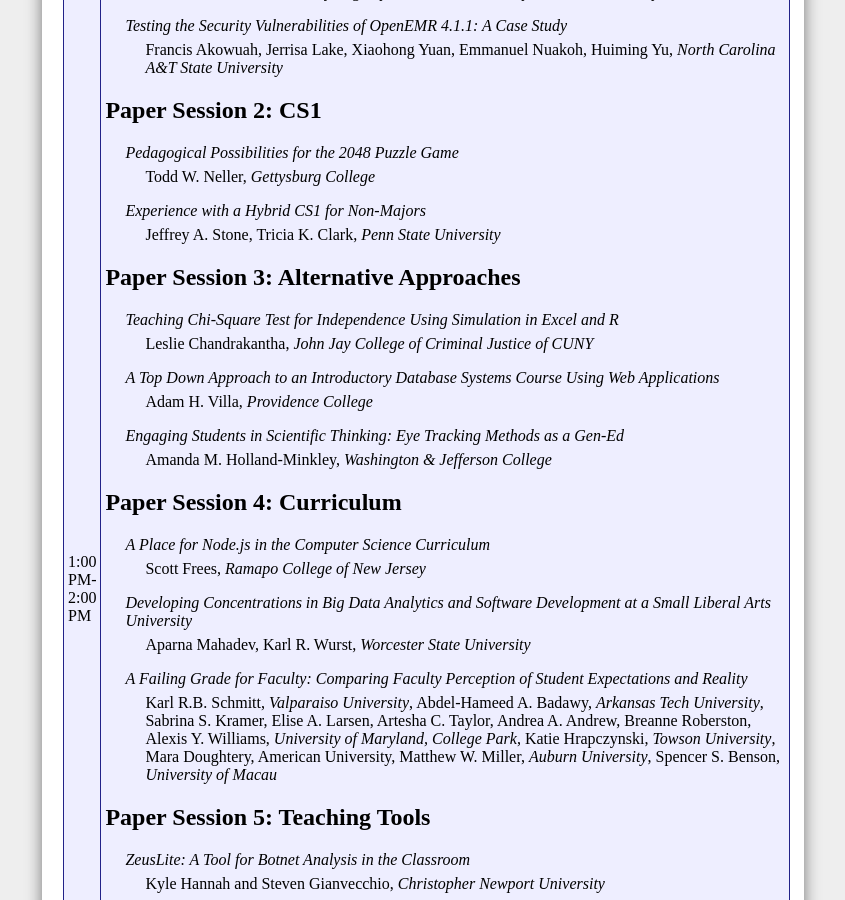
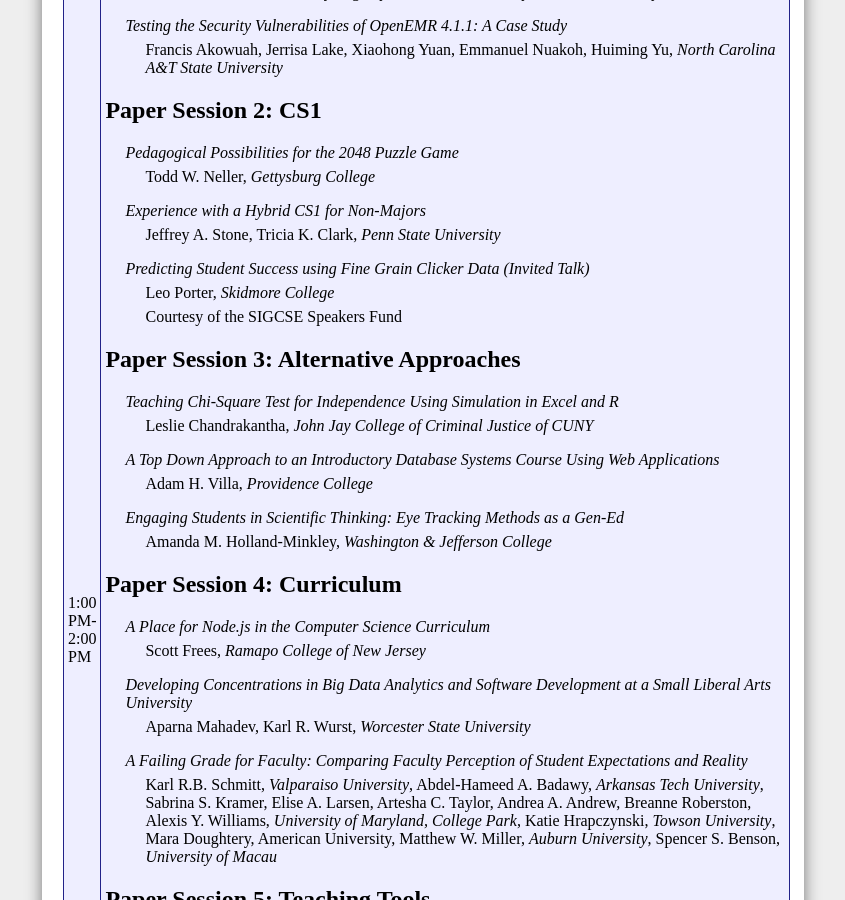
Before and after one commit to ycpcs/ccsce2014-web, a Jekyll site: the page built from program.md, in a window 1280 px wide and 900 px high, scrolled down 1566 px. Shown: the whole window, without its empty margins (217-1062 px from the left). Built offline with Jekyll 4.4.1, drawn with Linux system fonts in a browser that asks for light colours; Markdown is read by kramdown in place of the engine named in the settings; some of the changed text lies outside the part shown.

Commit message:
add Leo's talk

```diff
--- a/program.md
+++ b/program.md
@@ -232,6 +232,12 @@
 	<div class="session-authors">Jeffrey A. Stone, Tricia K. Clark, <i>Penn State University</i></div>
 </div>
 
+<div class="session-item">
+	<div class="session-title">Predicting Student Success using Fine Grain Clicker Data (Invited Talk)</div>
+	<div class="session-authors">Leo Porter, <i>Skidmore College</i></div>
+	<div class="session-authors">Courtesy of the SIGCSE Speakers Fund</div>
+</div>
+
 <h2><a name="paper_session_3">Paper Session 3: Alternative Approaches</a></h2>
 
 <div class="session-item">
```
Also changed, not shown: other parts of program.md (+1 -1 lines).
